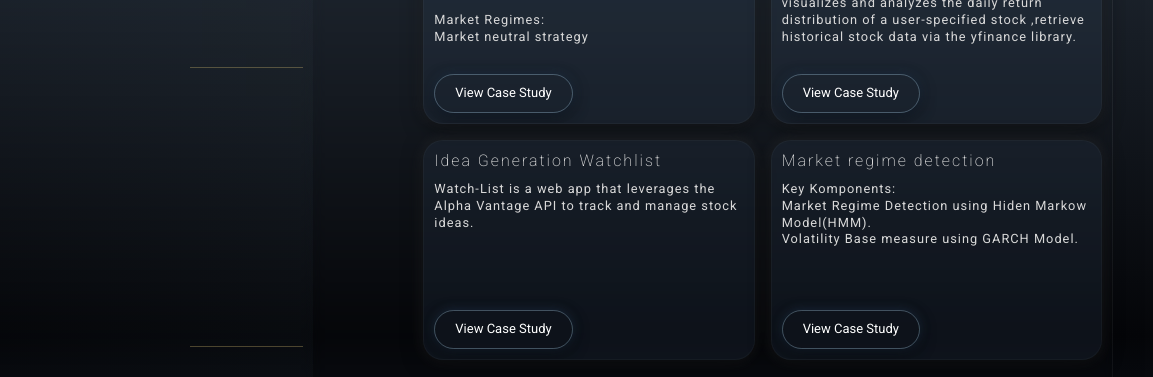
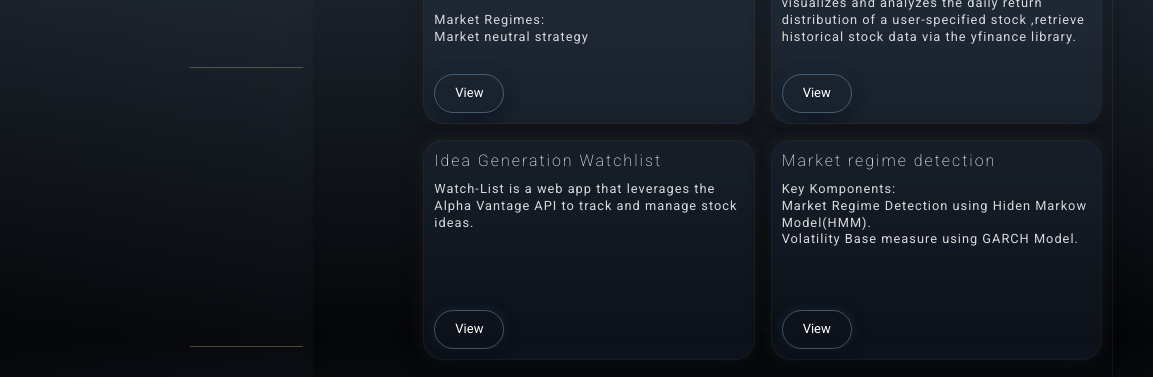
Before and after one commit to B-Artech/portfolio, a plain HTML site: page index.html in a window 1280 px wide. Shown: the part 324-701 px from the top of the page, 127-1280 px from the left. Drawn offline with nearby package versions, Linux system fonts and the light colour scheme.

Commit message:
Update index.html

```diff
--- a/index.html
+++ b/index.html
@@ -122,8 +122,7 @@
                             <br />
                             <p>Market Regimes: <br />Market neutral strategy</p>
                         </div>
-                        <a href="https://github.com/B-Artech/Statistical-Arbitrage" class='btn' target="_blank">View
-                            Case Study</a>
+                        <a href="https://github.com/B-Artech/Statistical-Arbitrage" class='btn' target="_blank">View</a>
                     </div>
                     <div class="project__container--box">
                         <h4 class="project__header">Return Distribution App</h4>
@@ -135,8 +134,7 @@
                                 ,retrieve historical stock data via the yfinance library.
                             </p>
                         </div>
-                        <a href="https://volatility-app-5fqk.onrender.com" class='btn' target="_blank">View Case
-                            Study</a>
+                        <a href="https://volatility-app-5fqk.onrender.com" class='btn' target="_blank">View</a>
                     </div>
                     <div class="project__container--box">
                         <h4 class="project__header">Idea Generation Watchlist</h4>
@@ -145,8 +143,7 @@
                                 ideas.
                             </p>
                         </div>
-                        <a href="https://b-artech.github.io/Spread-Watchlist/" class='btn' target="_blank">View Case
-                            Study</a>
+                        <a href="https://b-artech.github.io/Spread-Watchlist/" class='btn' target="_blank">View</a>
                     </div>
                     <div class="project__container--box">
                         <h4 class="project__header">Market regime detection</h4>
@@ -156,8 +153,7 @@
                                 Volatility Base measure using GARCH Model.
                             </p>
                         </div>
-                        <a href="https://github.com/B-Artech/SP500-HMM-Modle/tree/main" class='btn' target="_blank">View
-                            Case Study</a>
+                        <a href="https://github.com/B-Artech/SP500-HMM-Modle/tree/main" class='btn' target="_blank">View</a>
                     </div>
                 </div>
             </div>
@@ -300,4 +296,5 @@
     <script src="./dist/js/script.min.js"></script>
 </body>
 
+
 </html>
```
